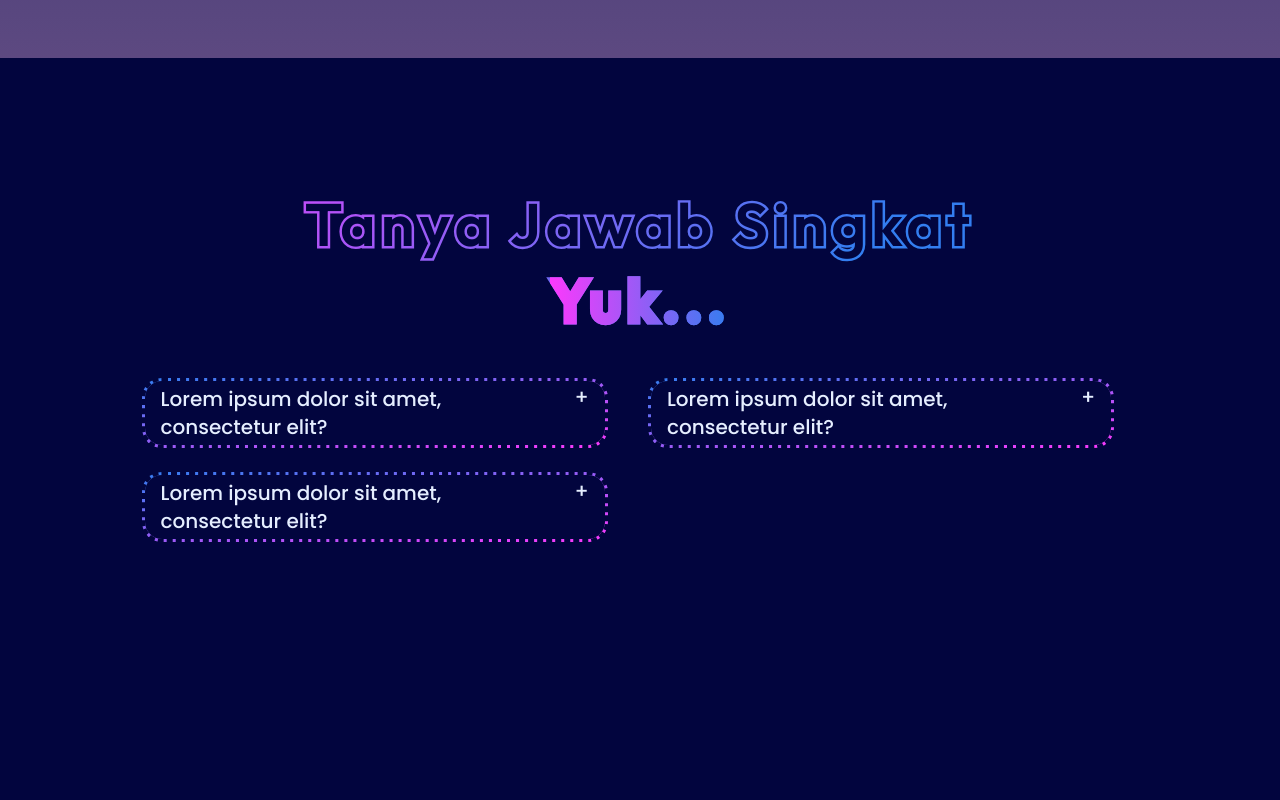
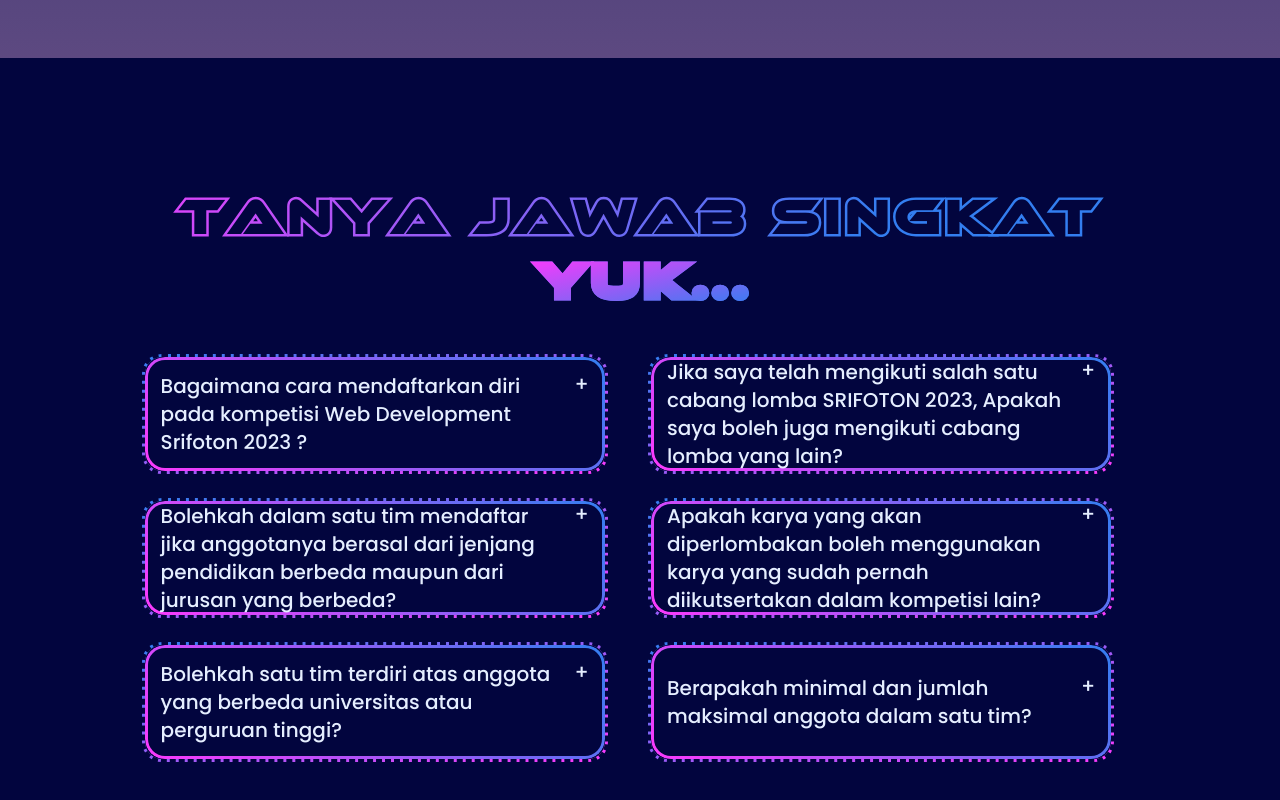
Before and after one commit to zildjianvitoo/srifoton2023fe-deployed, a Next.js app: page /seminar in a window 1280 px wide. Shown: the part 4667-5467 px from the top of the page. Built offline with nearby package versions, Linux system fonts and the light colour scheme.

Commit message:
change from border dashed to solid for accordion

```diff
--- a/components/atoms/Accordion.jsx
+++ b/components/atoms/Accordion.jsx
@@ -1,17 +1,19 @@
-export default function Accordion({ toggle, isOpen }) {
+//todo buat sendiri accordionnya
+
+export default function Accordion({ toggle, isOpen, question, answer }) {
   return (
     <div
       className={`relative justify-start font-poppins text-[#494B7C] dark:text-[#E5EEFF] collapse collapse-plus gradient-border-qna dark:gradient-border-qna-dark ${
-        !isOpen && "h-[90px] md:h-[80px] lg:h-[70px] items-center"
+        !isOpen && "h-[140px] md:h-[130px] lg:h-[120px] items-center"
       }`}
       onClick={toggle}
     >
       <input type="radio" name="my-accordion-3" checked={isOpen} />
-      <div className="font-medium cursor-pointer md:text-lg lg:text-xl collapse-title">
-        Lorem ipsum dolor sit amet, consectetur elit?
+      <div className="items-center font-medium cursor-pointer md:text-lg lg:text-xl collapse-title">
+        {question}
       </div>
       <div className="collapse-content">
-        <p>hello</p>
+        <p>{answer}</p>
       </div>
     </div>
   );
--- a/components/organisms/Seminar/Narahubung.jsx
+++ b/components/organisms/Seminar/Narahubung.jsx
@@ -9,7 +9,7 @@
       <div className="bg-gradient-to-b from-[#E6EFFF] to-[#F0E1FF] dark:from-[#5F7AC2]/30 dark:to-[#E5AFE5]/40 h-full py-8">
         <div className="flex flex-col p-8">
           <h1
-            className={`pb-2 mt-2 text-2xl md:text-3xl font-semibold tracking-wider text-center lg:text-6xl narahubung-header dark:narahubung-header-dark ${ethnocentric.className} `}
+            className={`pb-2 mt-2 text-2xl md:text-4xl font-semibold w-fit mx-auto tracking-wider text-center lg:text-6xl narahubung-header dark:narahubung-header-dark ${ethnocentric.className} `}
           >
             Narahubung
           </h1>
--- a/components/organisms/Seminar/QNASeminar.jsx
+++ b/components/organisms/Seminar/QNASeminar.jsx
@@ -1,4 +1,6 @@
 import Accordion from "@/components/atoms/Accordion";
+import { ethnocentric } from "@/public/fonts/fonts";
+import { seminarQnaList } from "@/utils/qnaList";
 import React, { useState } from "react";
 
 export default function QNASeminar() {
@@ -16,25 +18,26 @@
     <section id="qna-seminar" className="mt-8 lg:mt-24">
       <div className="min-h-screen ">
         <div className="flex flex-col p-8 ">
-          <h1 className="flex flex-col pb-2 pl-0 mt-2 text-4xl font-semibold tracking-wider text-center lg:gap-3 lg:text-6xl qna-seminar-header dark:qna-seminar-header-dark">
+          <h1
+            className={`flex flex-col pb-2 pl-0 mt-2 text-4xl font-semibold tracking-wider text-center lg:gap-3 lg:text-5xl qna-seminar-header dark:qna-seminar-header-dark ${ethnocentric.className}`}
+          >
             Tanya Jawab Singkat{" "}
-            <span className="lg:block bg-gradient-to-r from-[#FC39FC] to-[#337EF0] bg-clip-text text-transparent  mx-auto w-fit mt-1">
+            <span
+              className={`lg:block bg-gradient-to-br from-[#FC39FC] to-[#337EF0] bg-clip-text text-transparent mx-auto w-fit mt-1 pl-2`}
+            >
               Yuk...
             </span>
           </h1>
           <div className="grid grid-cols-1 mx-auto mt-10 -translate-x-3 lg:grid-cols-2 gap-x-10 gap-y-6 lg:w-4/5">
-            <Accordion
-              isOpen={activeAccordion === 1}
-              toggle={() => toggleAccordion(1)}
-            />
-            <Accordion
-              isOpen={activeAccordion === 2}
-              toggle={() => toggleAccordion(2)}
-            />
-            <Accordion
-              isOpen={activeAccordion === 3}
-              toggle={() => toggleAccordion(3)}
-            />
+            {seminarQnaList.map((qna, index) => (
+              <Accordion
+                key={qna.id}
+                isOpen={activeAccordion === 1}
+                toggle={() => toggleAccordion(1)}
+                question={qna.question}
+                answer={qna.answer}
+              />
+            ))}
           </div>
         </div>
       </div>
--- a/styles/globals.css
+++ b/styles/globals.css
@@ -609,16 +609,21 @@
     z-index: 10;
   }
 
-  .gradient-border-qna {
+  .gradient-border-qna::before {
+    content: "";
+    position: absolute;
+    inset: 0;
     border-radius: 20px;
-    border: 3.5px dashed #fff;
-    background: linear-gradient(#f3edfe 0 0) padding-box,
-      linear-gradient(
-          to bottom right,
-          var(--blue-srifoton),
-          var(--pink-srifoton)
-        )
-        border-box;
+    padding: 3px;
+    background: linear-gradient(
+      45deg,
+      var(--pink-srifoton),
+      var(--blue-srifoton)
+    );
+    -webkit-mask: linear-gradient(#fff 0 0) content-box,
+      linear-gradient(#fff 0 0);
+    -webkit-mask-composite: xor;
+    mask-composite: exclude;
     -webkit-border-radius: 20px;
     -moz-border-radius: 20px;
     -ms-border-radius: 20px;
@@ -707,8 +712,8 @@
     color: #e7eeff;
     background: -webkit-linear-gradient(
       0deg,
-      var(--blue-srifoton) 0%,
-      var(--pink-srifoton) 95%
+      var(--pink-srifoton) 0%,
+      var(--blue-srifoton) 95%
     );
     -webkit-background-clip: text;
     -webkit-text-stroke: 5px transparent;
@@ -718,8 +723,8 @@
     color: #242b69;
     background: -webkit-linear-gradient(
       0deg,
-      var(--blue-srifoton) 0%,
-      var(--pink-srifoton) 95%
+      var(--pink-srifoton) 0%,
+      var(--blue-srifoton) 95%
     );
     -webkit-background-clip: text;
     -webkit-text-stroke: 5px transparent;
--- /dev/null
+++ b/utils/qnaList.js
@@ -0,0 +1,37 @@
+export const seminarQnaList = [
+  {
+    id: 1,
+    question:
+      "Bagaimana cara mendaftarkan diri pada kompetisi Web Development Srifoton 2023 ?",
+    answer: "aaaaaaaaaaaaaaaaaaaaa",
+  },
+  {
+    id: 2,
+    question:
+      "Jika saya telah mengikuti salah satu cabang lomba SRIFOTON 2023, Apakah saya boleh juga mengikuti cabang lomba yang lain?",
+    answer: "",
+  },
+  {
+    id: 3,
+    question:
+      "Bolehkah dalam satu tim mendaftar jika anggotanya berasal dari jenjang pendidikan berbeda maupun dari jurusan yang berbeda?",
+    answer: "",
+  },
+  {
+    id: 4,
+    question:
+      "Apakah karya yang akan diperlombakan boleh menggunakan karya yang sudah pernah diikutsertakan dalam kompetisi lain?",
+    answer: "",
+  },
+  {
+    id: 5,
+    question:
+      "Bolehkah satu tim terdiri atas anggota yang berbeda universitas atau perguruan tinggi?",
+    answer: "",
+  },
+  {
+    id: 6,
+    question: "Berapakah minimal dan jumlah maksimal anggota dalam satu tim?",
+    answer: "",
+  },
+];
```
